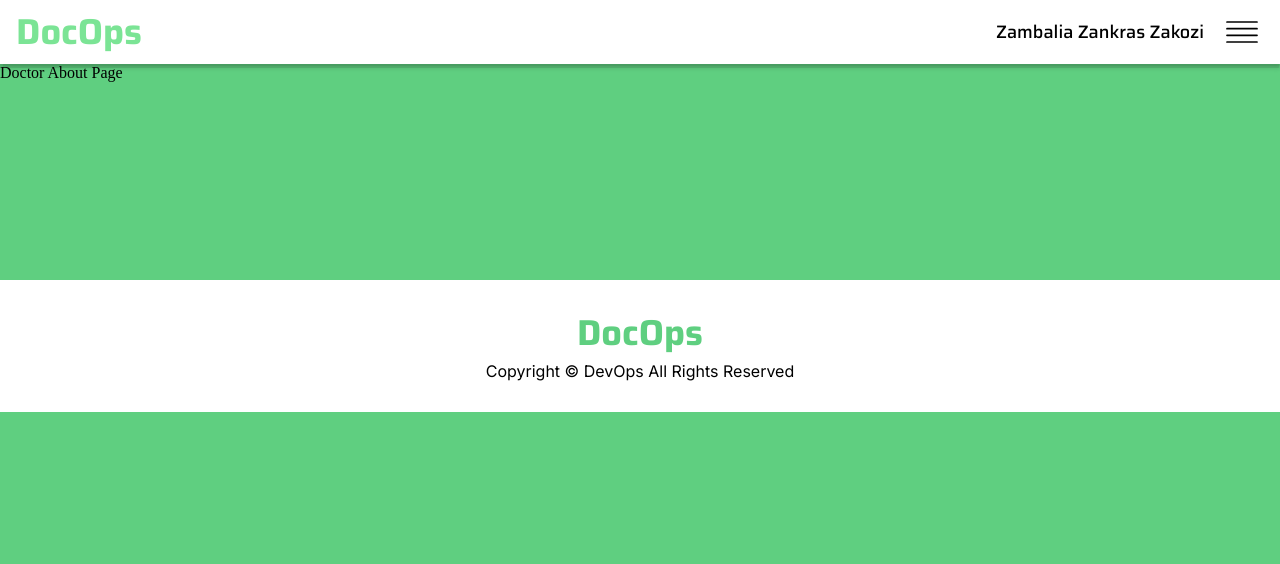
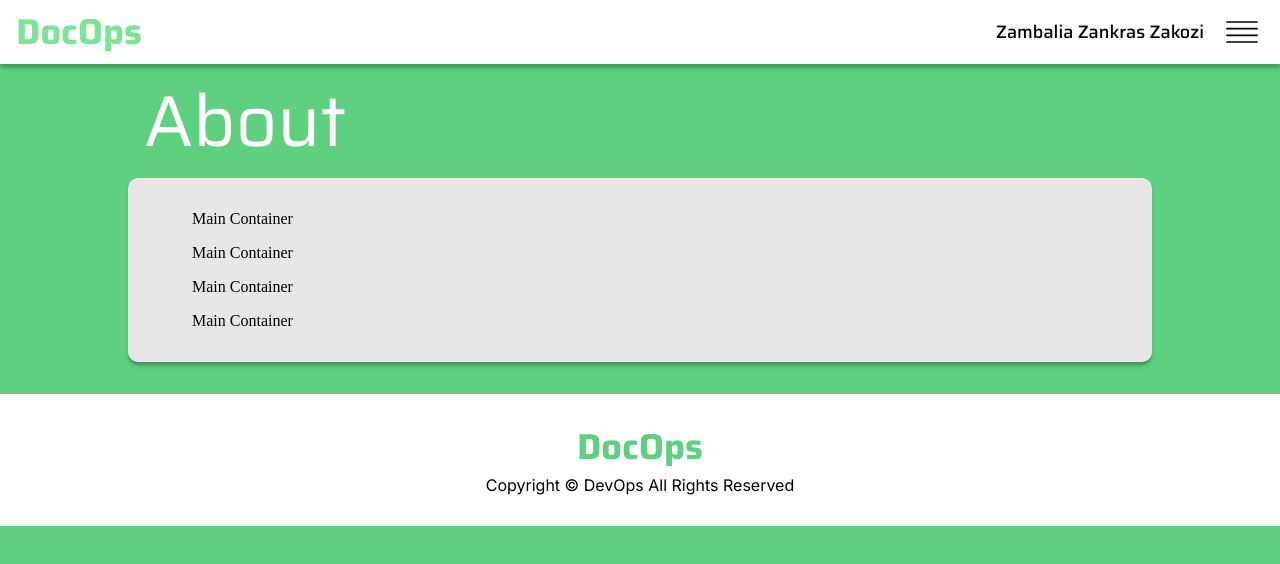
Before and after one commit to Hiperultimate/doc-ops, a React (Create React App) app in the folder client/: page / in a window 1280 px wide. Shown: the top 564 px of the page. Built offline with nearby package versions, Linux system fonts and the light colour scheme; a web font is replaced by a local one.

Commit message:
Created main content container

```diff
--- a/client/public/index.html
+++ b/client/public/index.html
@@ -34,6 +34,7 @@
         --green: #7be495;
         --green-secondary: #5FCF80;
         --pale-green: #cff4d1;
+        --grey-one: #E7E7E7;
 
         --font-inter: "Inter", sans-serif;
         --font-saira: 'Saira', sans-serif;
--- /dev/null
+++ b/client/src/components/mainContainer/MainContainer.jsx
@@ -0,0 +1,14 @@
+import "./mainContainer.css";
+
+function MainContainer(){
+    return(
+        <div className="back-board global-box-shadow">
+            <div className="added-item">Main Container</div>
+            <div className="added-item">Main Container</div>
+            <div className="added-item">Main Container</div>
+            <div className="added-item">Main Container</div>
+        </div>
+    );
+}
+
+export default MainContainer;
--- /dev/null
+++ b/client/src/components/mainContainer/mainContainer.css
@@ -0,0 +1,13 @@
+.back-board{
+    width: 70vw;
+    background-color: var(--grey-one);
+    border-radius: 10px;
+    display: flex;
+    flex-direction: column;
+    padding: 2em 4em;
+    margin-bottom: 2em;
+}
+
+.added-item:not(:last-child){
+    margin-bottom: 1em;
+}
--- /dev/null
+++ b/client/src/components/mainHeading/MainHeading.jsx
@@ -0,0 +1,13 @@
+import "./mainHeading.css";
+
+function MainHeading({ titleName }) {
+  return (
+    <div className="title-container">
+      <div className="to-follow">
+        <span className="page-title">{titleName}</span>
+      </div>
+    </div>
+  );
+}
+
+export default MainHeading;
--- /dev/null
+++ b/client/src/components/mainHeading/mainHeading.css
@@ -0,0 +1,21 @@
+.page-title{
+    font-family: var(--font-saira);
+    font-size: 72px;
+    color: white;
+    justify-content: center;
+}
+
+.to-follow{
+    width: 70vw;
+    display: flex;
+    position: relative;
+    left: -3em;
+    flex-direction: column;
+    padding: 0 1em;
+
+}
+
+.title-container{
+    display: flex;
+    justify-content: center;
+}
--- a/client/src/pages/doctorAbout/DoctorAbout.jsx
+++ b/client/src/pages/doctorAbout/DoctorAbout.jsx
@@ -1,27 +1,20 @@
 import "./doctorAbout.css";
 import Navbar from "../../components/navbar/Navbar.jsx";
 import Footer from "../../components/footer/Footer.jsx";
+import MainContainer from "../../components/mainContainer/MainContainer.jsx";
+import MainHeading from "../../components/mainHeading/MainHeading.jsx";
 
-function DoctorAbout(){
-    return(
-        <div class="doctor-about">
-            <Navbar/>
-            Doctor About Page
-            <br/>
-            <br/>
-            <br/>
-            <br/>
-            <br/>
-            <br/>
-            <br/>
-            <br/>
-            <br/>
-            <br/>
-            <br/>
-            <br/>
-            <Footer />
-        </div>
-    )
+function DoctorAbout() {
+  return (
+    <div className="doctor-about">
+      <Navbar />
+      <MainHeading titleName={"About"} />
+      <div className="main-container">
+        <MainContainer />
+      </div>
+      <Footer />
+    </div>
+  );
 }
 
 export default DoctorAbout;
--- a/client/src/pages/doctorAbout/doctorAbout.css
+++ b/client/src/pages/doctorAbout/doctorAbout.css
@@ -2,3 +2,8 @@
     background-color: var(--green-secondary);
     height: 100vh;
 }
+
+.main-container{
+    display:flex;
+    justify-content:center;
+}
```
